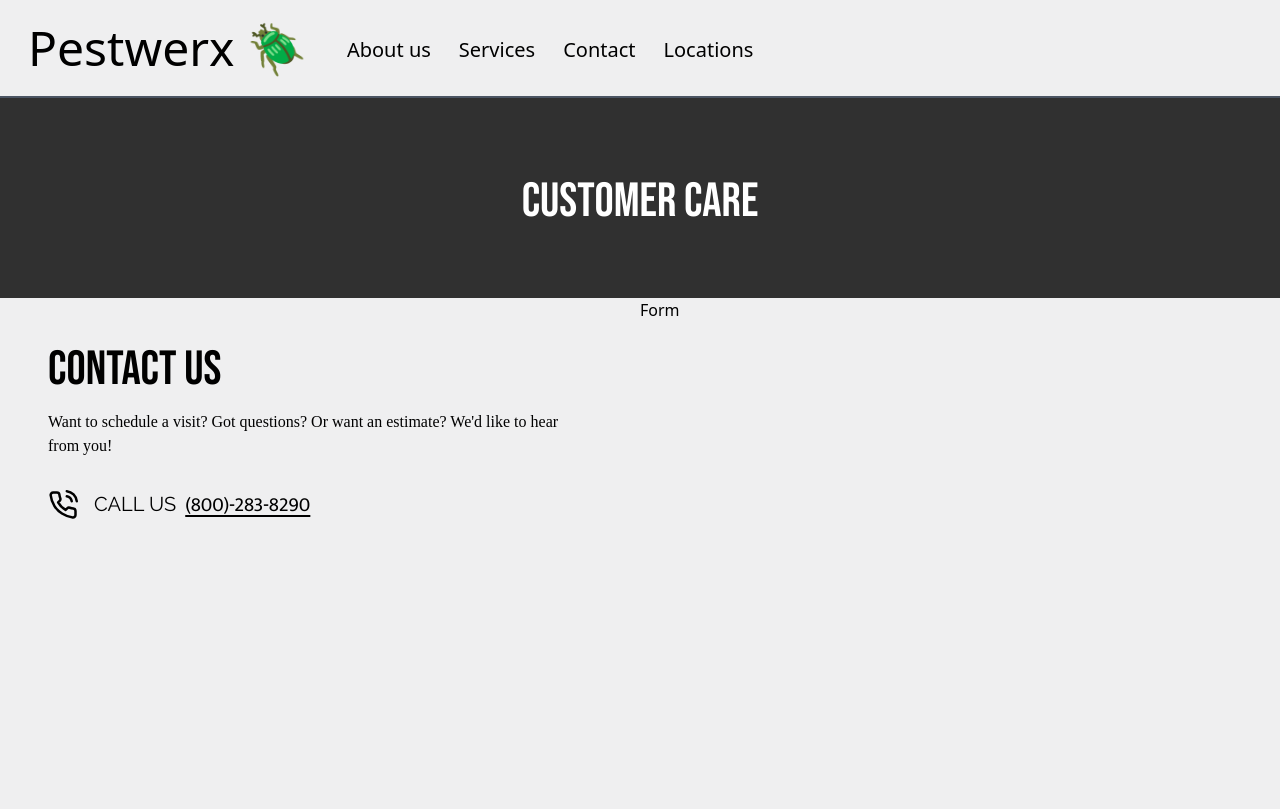
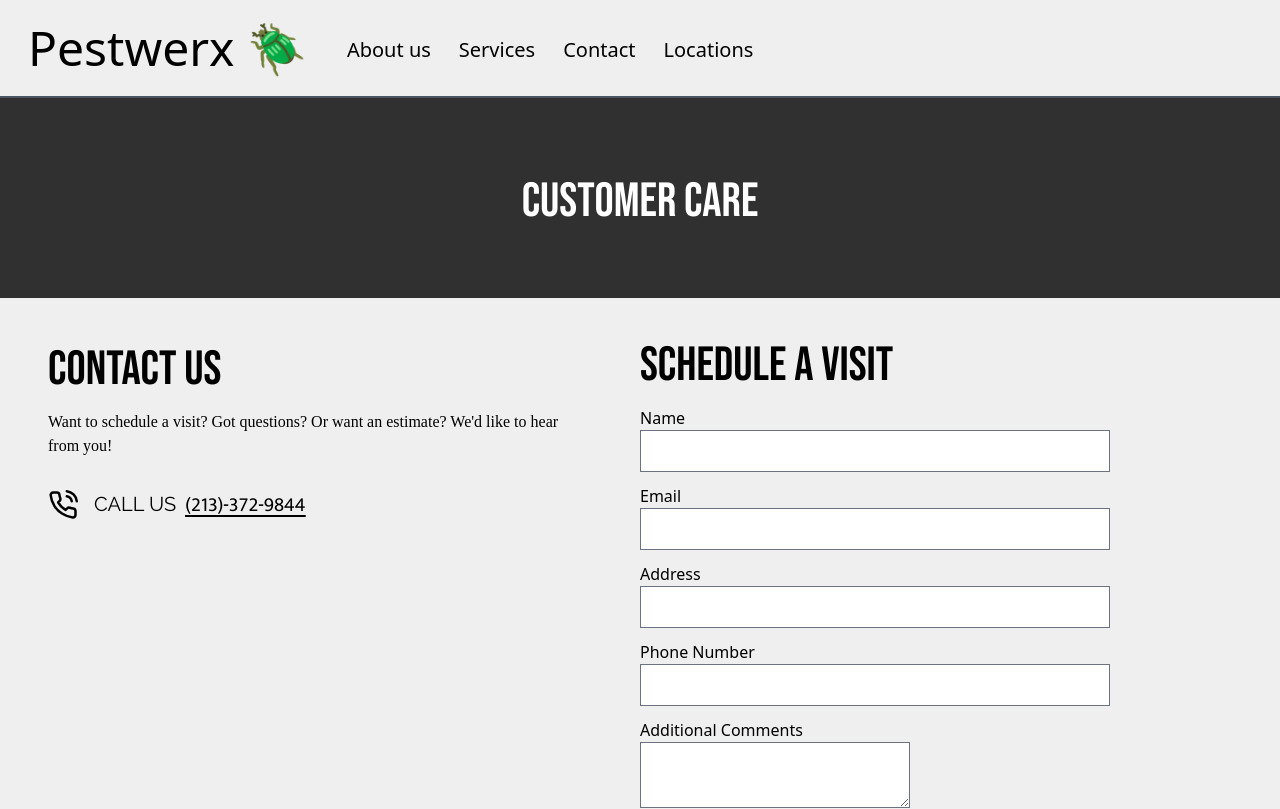
Before and after one commit to dieego14/PestWerx, a React (Create React App) app: page /Contact in a window 1280 px wide. Shown: the top 809 px of the page. Built offline with nearby package versions, Linux system fonts and the light colour scheme; a web font is replaced by a local one.

Commit message:
Create contact form

```diff
--- a/src/Routes/Contact.jsx
+++ b/src/Routes/Contact.jsx
@@ -1,11 +1,11 @@
 import React from "react";
-import {BsFillTelephoneFill} from 'react-icons/bs'
-import {FiPhoneCall} from 'react-icons/fi'
+import { BsFillTelephoneFill } from "react-icons/bs";
+import { FiPhoneCall } from "react-icons/fi";
 
 const Contact = () => {
   return (
     <div className="max-w-[1920px] bg-myColor ">
-      <div className="max-h-[800px]">
+      <div className="max-h-[5000px]">
         <div className="bg-black/80 h-[200px]">
           <h1 className="text-white font-myFont text-5xl flex justify-center py-[80px]">
             CUSTOMER CARE
@@ -13,24 +13,49 @@ const Contact = () => {
         </div>
         <div className="h-[600px] grid grid-cols-2">
           <div className="px-12">
-            <h1 className="font-myFont text-5xl mt-12 mb-4">
-              Contact us
-            </h1>
+            <h1 className="font-myFont text-5xl mt-12 mb-4">Contact us</h1>
             <p className=" mr-8 font-unbounded">
-              Want to schedule a visit? Got questions?
-              Or want an estimate? We'd like to hear from you!
+              Want to schedule a visit? Got questions? Or want an estimate? We'd
+              like to hear from you!
             </p>
             <div className="flex py-8 text-xl">
               <FiPhoneCall size={30} />
               <p className="ml-4 font-raleway">
-                CALL US <button className=" bg- underline underline-offset-4 hover:invisible font-mukta ml-1 py-[-1px]">(800)-283-8290</button>
+                CALL US{" "}
+                <button className=" bg- underline underline-offset-4 hover:font-bold font-mukta ml-1 py-[-1px]">
+                  <a href="tel:2133729844">(213)-372-9844 </a>
+                </button>
               </p>
             </div>
           </div>
-          <div>
-            <h1>
-              Form
+          {/* Contact Form */}
+          <div className="">
+            <h1 className="font-myFont text-5xl mt-11 mb-4">
+              Schedule a Visit
             </h1>
+            <div>
+              <h3> Name </h3>
+              <input type="text" className="mb-3 w-[170px] md:w-[270px] lg:w-[470px]"></input>
+
+              <h3> Email </h3>
+              <input type="text" className="mb-3 w-[170px] md:w-[270px] lg:w-[470px]"></input>
+
+              <h3> Address </h3>
+              <input type="text" className="mb-3 w-[170px] md:w-[270px] lg:w-[470px]"></input>
+
+              <h3> Phone Number </h3>
+              <input type="tel" className="mb-3 w-[170px] md:w-[270px] lg:w-[470px] "></input>
+
+              <h3>Additional Comments </h3>
+              <textarea className="mb-4 w-[270px]"></textarea>
+
+            </div>
+            {/* Submit Button */}
+            <div>
+              <button className="px-4 rounded-full bg-slate-100 border border-slate-600 hover:text-white hover:bg-slate-700 active:bg-black active:ring-2 active:ring-slate-300">
+                Submit
+              </button>
+            </div>
           </div>
         </div>
       </div>
```
